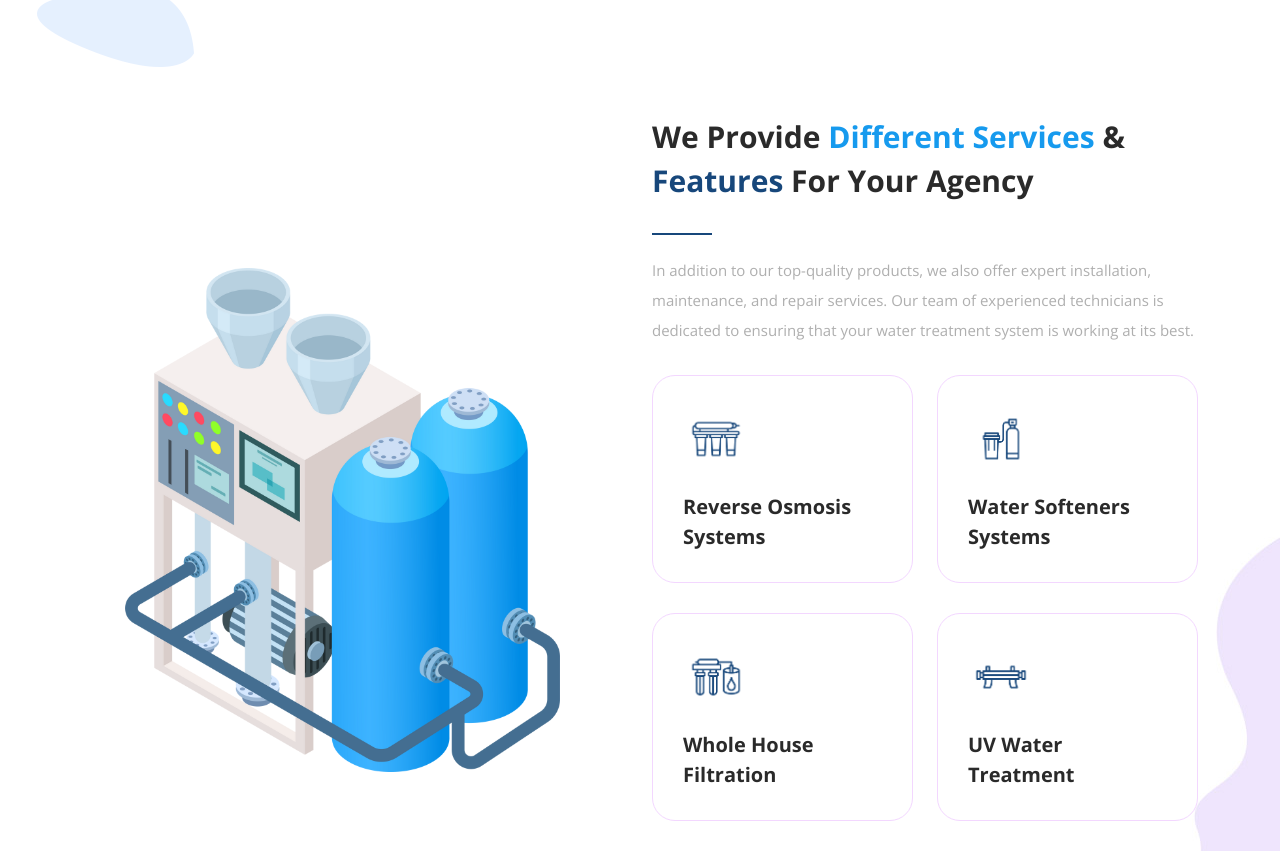
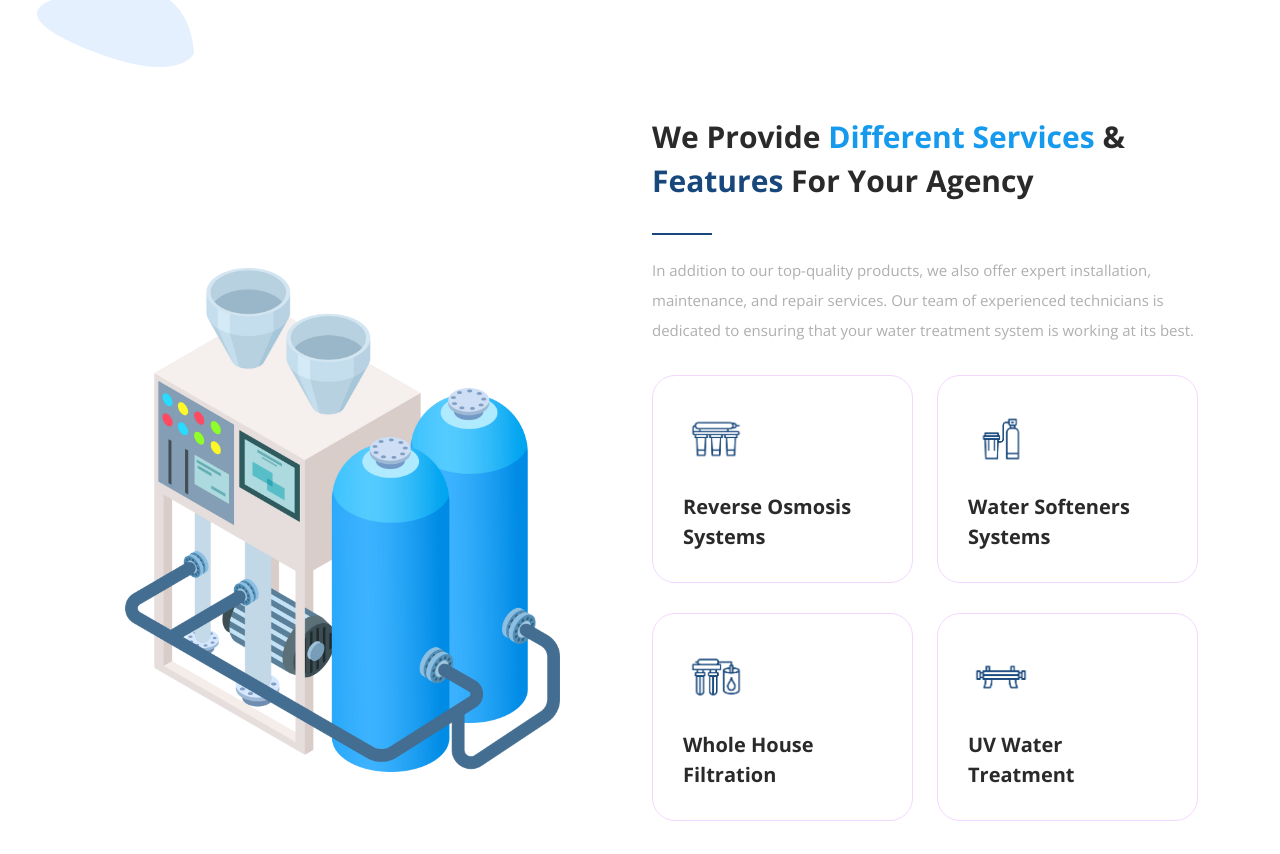
Before and after one commit to sultan99927/alkhaled-gt, a plain HTML site: page index.html in a window 1280 px wide. Shown: the part 644-1498 px from the top of the page. Drawn offline with nearby package versions, Linux system fonts and the light colour scheme.

Commit message:
Update templatemo-tale-seo-agency.css

```diff
--- a/assets/css/templatemo-tale-seo-agency.css
+++ b/assets/css/templatemo-tale-seo-agency.css
@@ -1000,7 +1000,7 @@ Services Style
 }
 
 .services::after {
-    content: url(../images/contact-left.jpg);
+/*     content: url(../images/contact-left.jpg); */
     bottom: -150px;
     right: 0;
     -webkit-transform: scaleX(-1);
```
